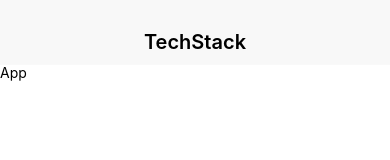
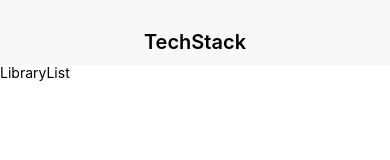
Before and after one commit to soosap/react-native-tech-stack, a React Native app: screen / in a window 390 px wide. Shown: the top 160 px of the page. Built offline with nearby package versions, Linux system fonts and the light colour scheme.

Commit message:
Connect <LibraryList /> to Redux store's "libraries" piece of state

```diff
--- a/src/App.js
+++ b/src/App.js
@@ -5,12 +5,14 @@
 import reducers from './reducers';
 import { Header } from './components/common';
 
+import LibraryList from './components/LibraryList';
+
 const App = () => {
 	return (
 		<Provider store={createStore(reducers)}>
 			<View>
 				<Header title="TechStack" />
-				<Text>App</Text>
+				<LibraryList />
 			</View>
 		</Provider>
 	);
--- /dev/null
+++ b/src/components/LibraryList.js
@@ -0,0 +1,20 @@
+import React, { Component } from 'react';
+import { Text, View } from 'react-native';
+import { connect } from 'react-redux';
+
+class LibraryList extends Component {
+	render() {
+		console.log('this.props: ', this.props);
+		return (
+			<View>
+				<Text>LibraryList</Text>
+			</View>
+		);
+	}
+}
+
+const mapStateToProps = state => ({
+	libraries: state.libraries,
+});
+
+export default connect(mapStateToProps)(LibraryList);
```
